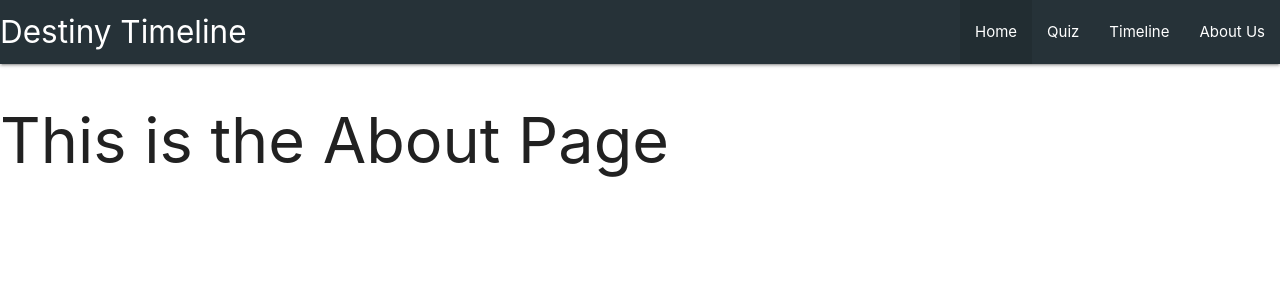
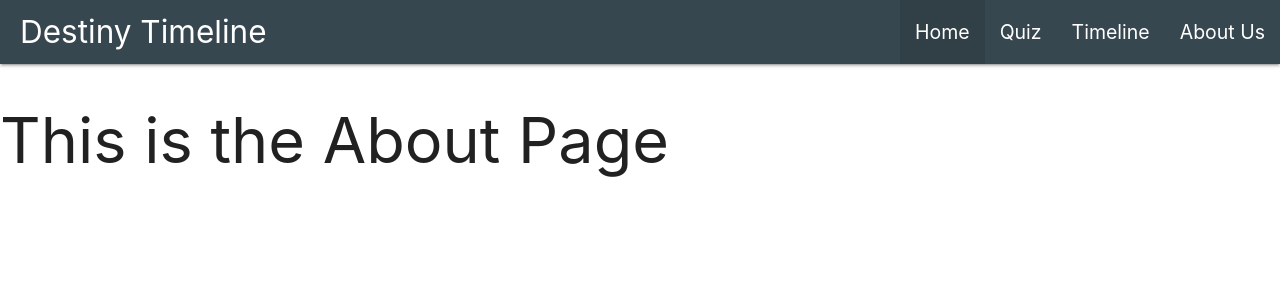
Before and after one commit to Pao1aG/destiny_timeline, a React (Create React App) app: page /about in a window 1280 px wide. Shown: the top 300 px of the page. Built offline with nearby package versions, Linux system fonts and the light colour scheme.

Commit message:
Added styles folder and stylized navbar

```diff
--- a/src/App.js
+++ b/src/App.js
@@ -5,7 +5,7 @@ import Quiz from './pages/Quiz';
 import Timeline from './pages/Timeline';
 import About from './pages/About';
 import logo from './logo.svg';
-import './App.css';
+import './styles/App.css';
 
 function App() {
   return (
--- a/src/components/Navbar.js
+++ b/src/components/Navbar.js
@@ -1,5 +1,6 @@
 import React, { useState } from 'react';
 import { Link } from "react-router-dom";
+import '../styles/Navbar.css'
 
 export default function Navbar(){
 
@@ -8,7 +9,7 @@ export default function Navbar(){
 
     return(
         <nav>
-            <div className= "nav-wrapper blue-grey darken-4">
+            <div className= "nav-wrapper blue-grey darken-3">
                 <Link to="/">
                     <div className= "brand-logo flow-text">Destiny Timeline</div>
                 </Link>
--- a/src/index.js
+++ b/src/index.js
@@ -1,6 +1,6 @@
 import React from 'react';
 import ReactDOM from 'react-dom';
-import './index.css';
+import './styles/index.css';
 import App from './App';
 import reportWebVitals from './reportWebVitals';
 
--- /dev/null
+++ b/src/styles/Navbar.css
@@ -0,0 +1,11 @@
+.brand-logo {
+    margin-left: 20px;
+}
+
+#nav-mobile a {
+    font-size: 1.3rem;
+}
+
+#mobile-demo a {
+    font-size: 1.2rem;
+}
```
Also changed, not shown: src/styles/App.css (renamed from src/App.css), src/styles/index.css (renamed from src/index.css).
